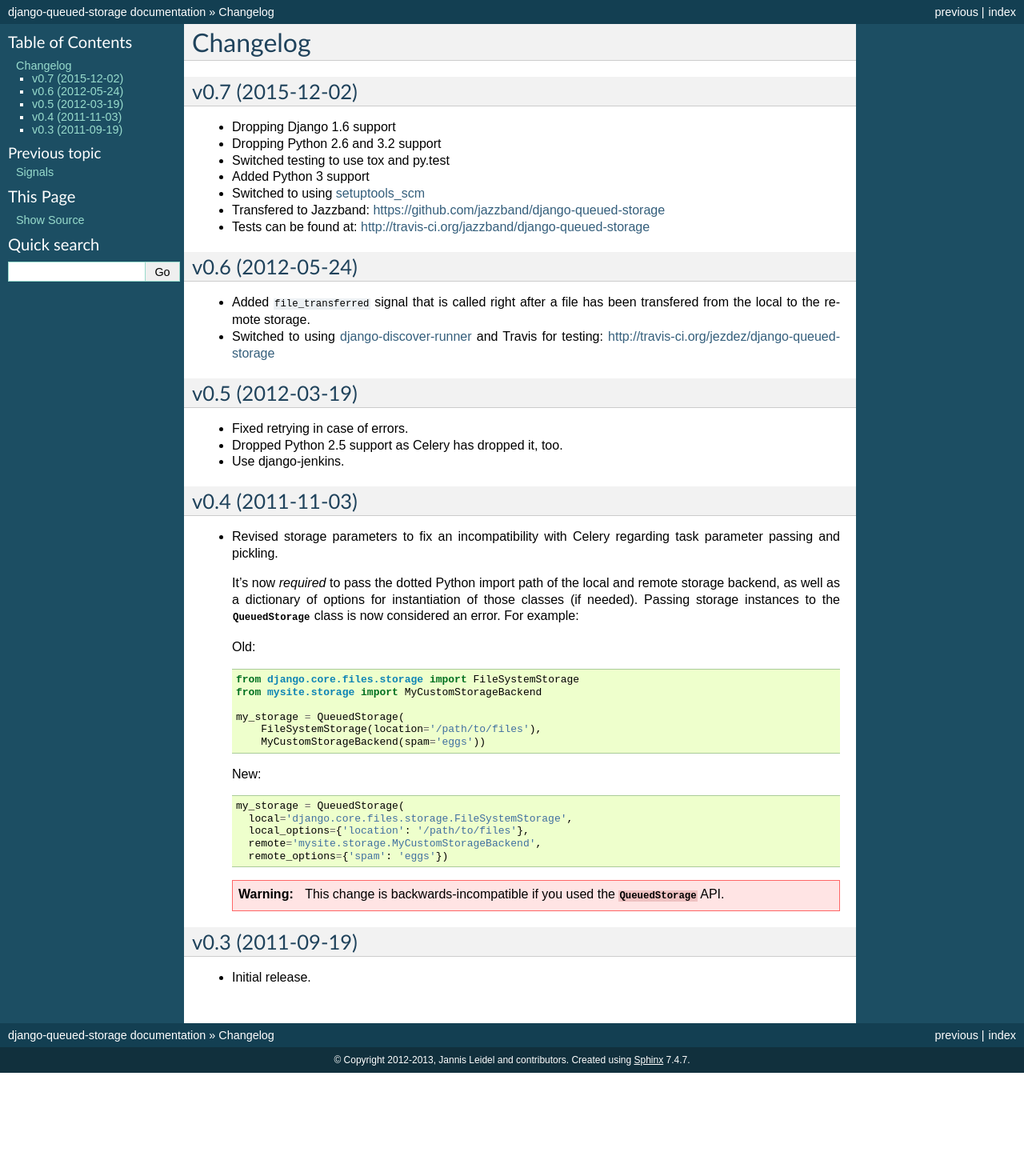
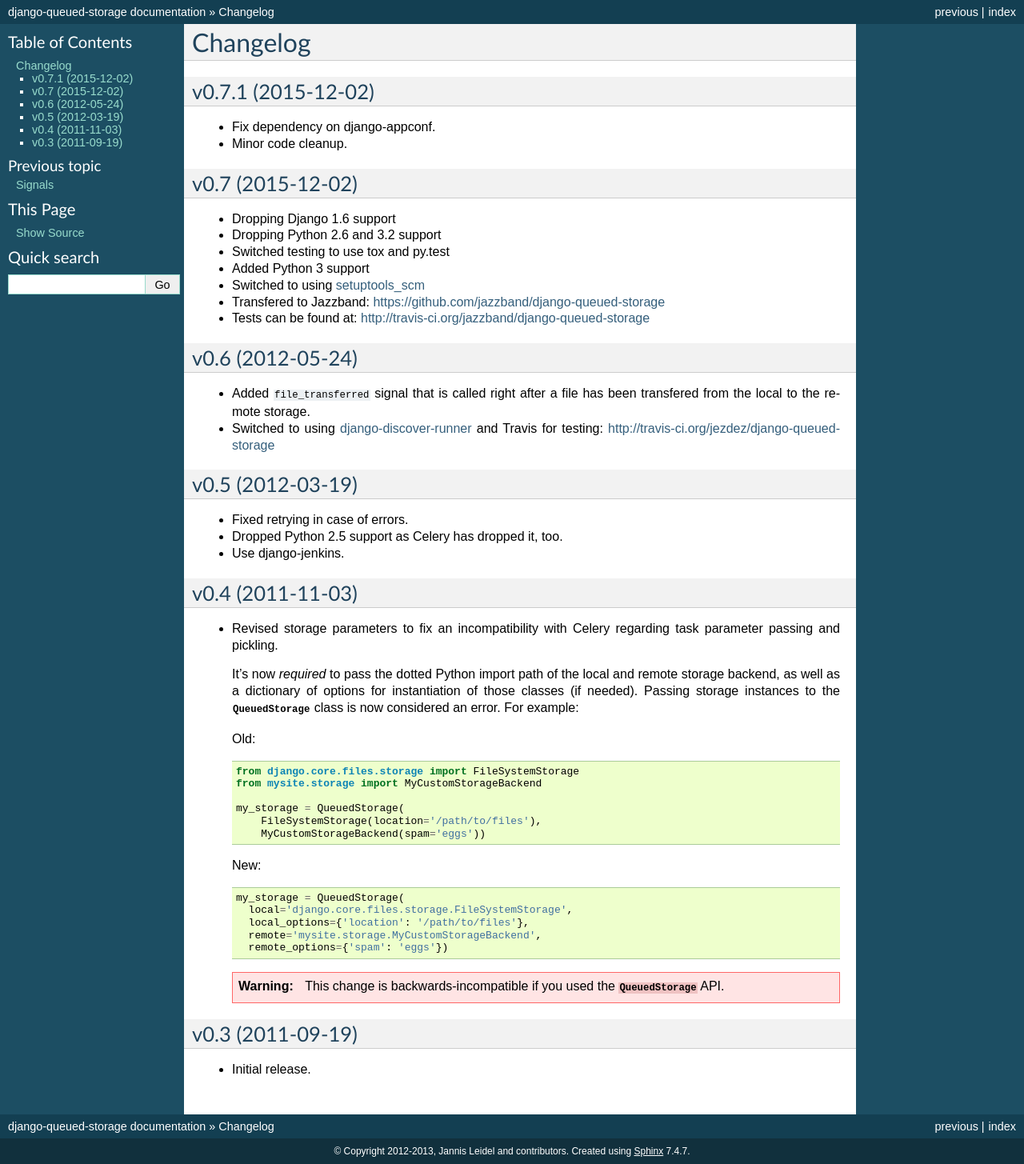
Before and after one commit to jazzband/django-queued-storage, a Sphinx documentation site: the page built from docs/changelog.rst, in a window 1280 px wide. Shown: the whole page at 80% size. Built offline with Sphinx 7.4.7, drawn with Linux system fonts in a browser that asks for light colours; before the commit the page ends 1341 px from its top, so only the background shows below that.

Commit message:
Updated changelog.

```diff
--- a/docs/changelog.rst
+++ b/docs/changelog.rst
@@ -1,5 +1,12 @@
 Changelog
 =========
+
+v0.7.1 (2015-12-02)
+-------------------
+
+- Fix dependency on django-appconf.
+
+- Minor code cleanup.
 
 v0.7 (2015-12-02)
 -----------------
```
